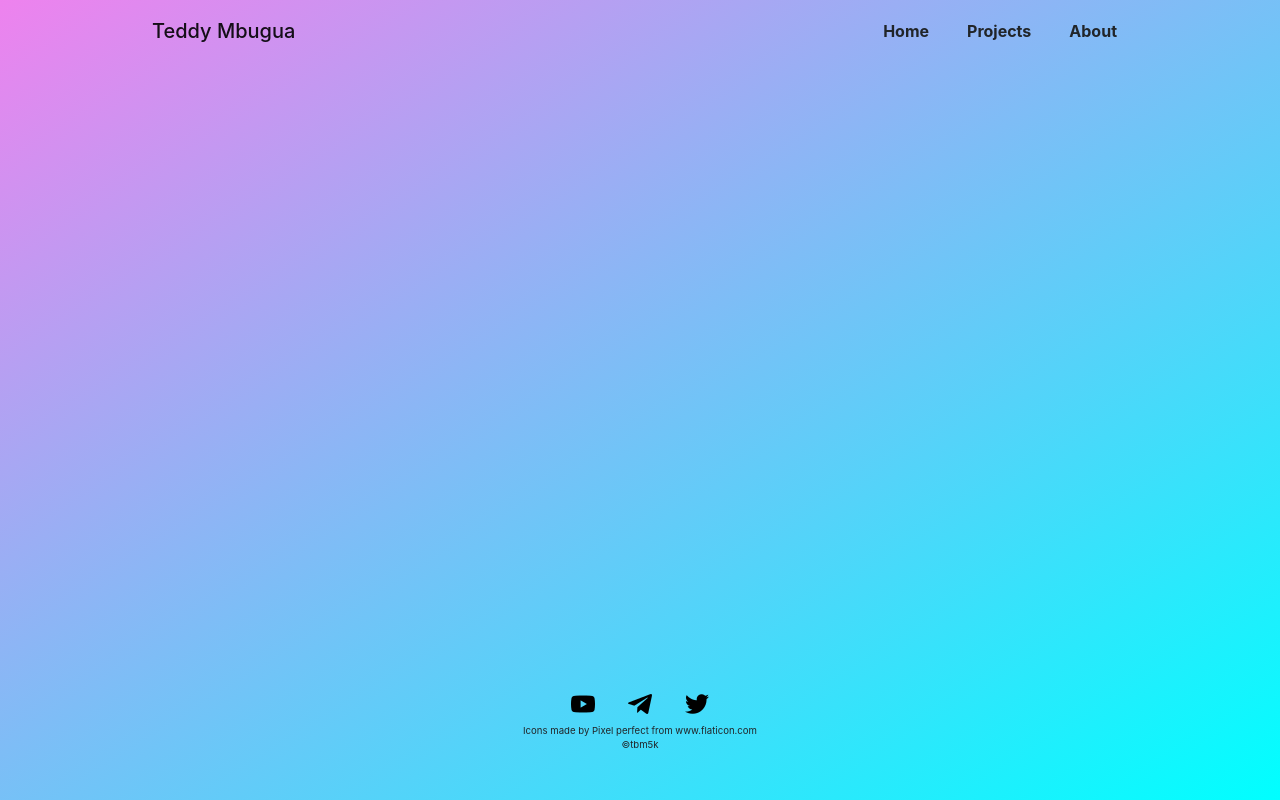
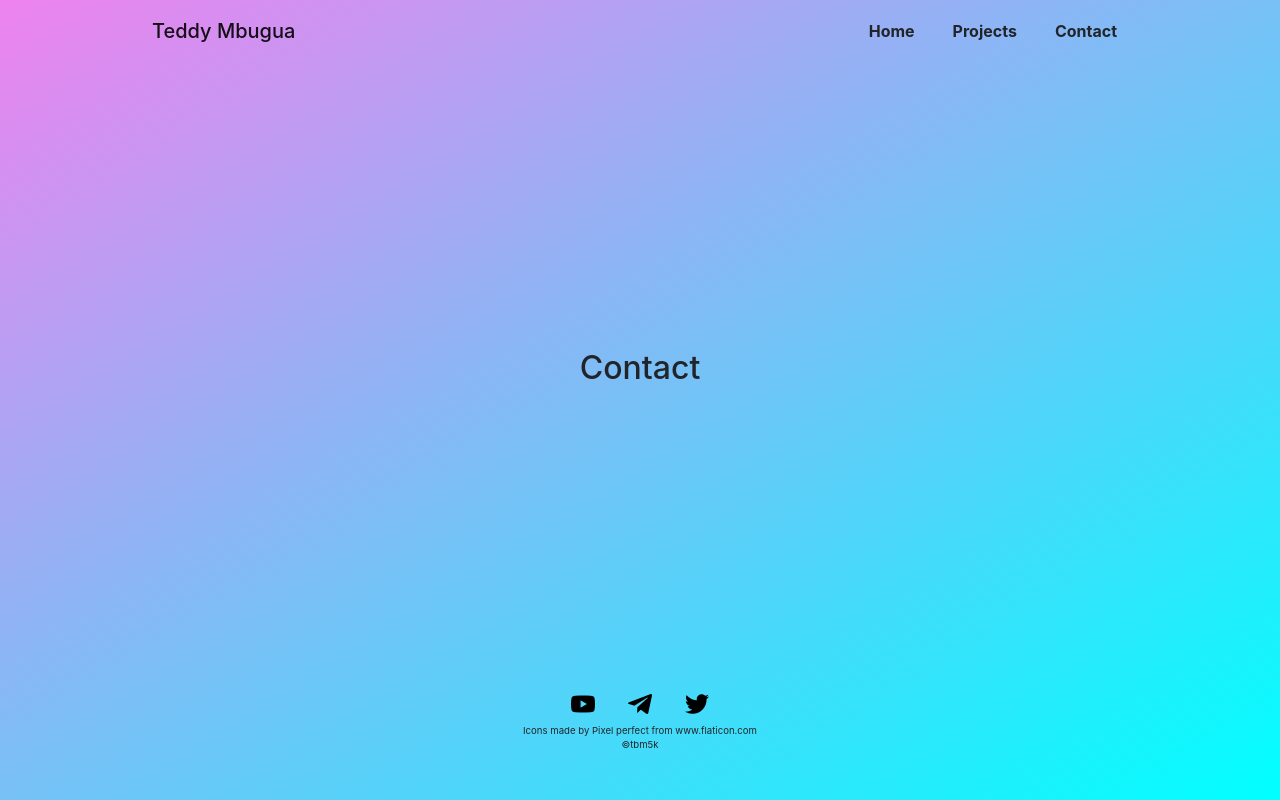
Before and after one commit to tbm5k/my-site, a React (Create React App) app: page /contact in a window 1280 px wide. Built offline with nearby package versions, Linux system fonts and the light colour scheme.

Commit message:
contact page

```diff
--- a/src/components/About.js
+++ /dev/null
@@ -1,12 +0,0 @@
-import React from 'react'
-
-function About(){
-    return(
-        <div>
-            <h2>About</h2>
-            {console.log('changed to About page')}
-        </div>
-    );
-}
-
-export default About
--- /dev/null
+++ b/src/components/Contact.js
@@ -0,0 +1,12 @@
+import React from 'react'
+
+function Contact(){
+    return(
+        <div>
+            <h2>Contact</h2>
+            {console.log('changed to Contact page')}
+        </div>
+    );
+}
+
+export default Contact
--- a/src/components/Header.js
+++ b/src/components/Header.js
@@ -18,7 +18,7 @@ class Header extends React.Component{
                                 <Link className="li" to="/projects">Projects</Link>
                             </li>
                             <li className="nav-item font-weight-bold px-1">
-                                <Link className="li" to="/about">About</Link>
+                                <Link className="li" to="/contact">Contact</Link>
                             </li>
                         </ul>
                     </Router>
--- a/src/components/Main.js
+++ b/src/components/Main.js
@@ -2,7 +2,7 @@ import React from 'react'
 import {BrowserRouter as Router, Switch, Route} from 'react-router-dom'
 import Home from './Home'
 import Projects from './Projects'
-import About from './About'
+import Contact from './Contact'
 
 function Main(){
     return(
@@ -12,7 +12,7 @@ function Main(){
                     <Switch>
                         <Route exact path="/" component={Home} />
                         <Route path="/projects" component={Projects} />
-                        <Route path="/about" component={About} />
+                        <Route path="/contact" component={Contact} />
                     </Switch>
                 </Router>
             </div>
```
